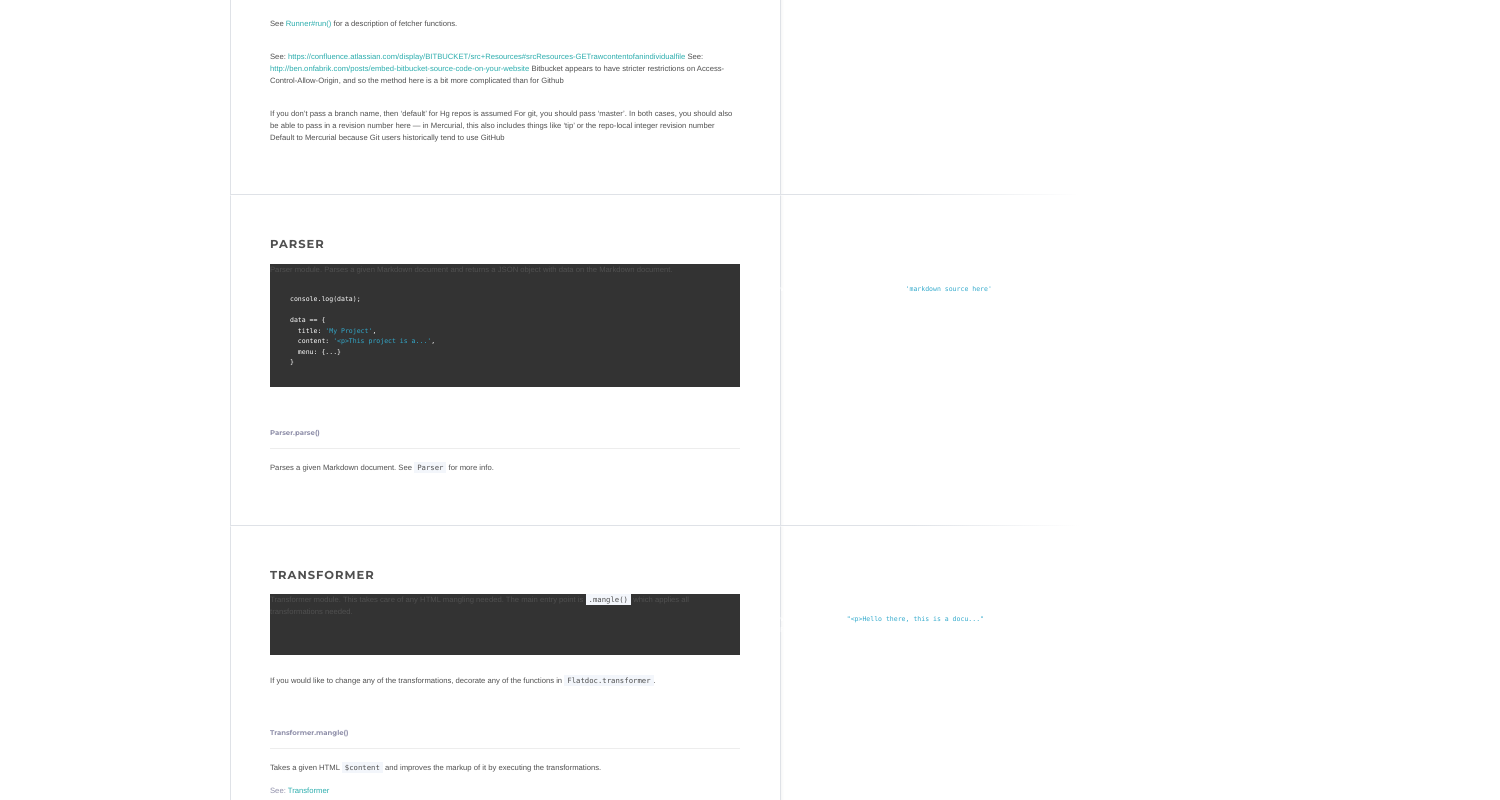
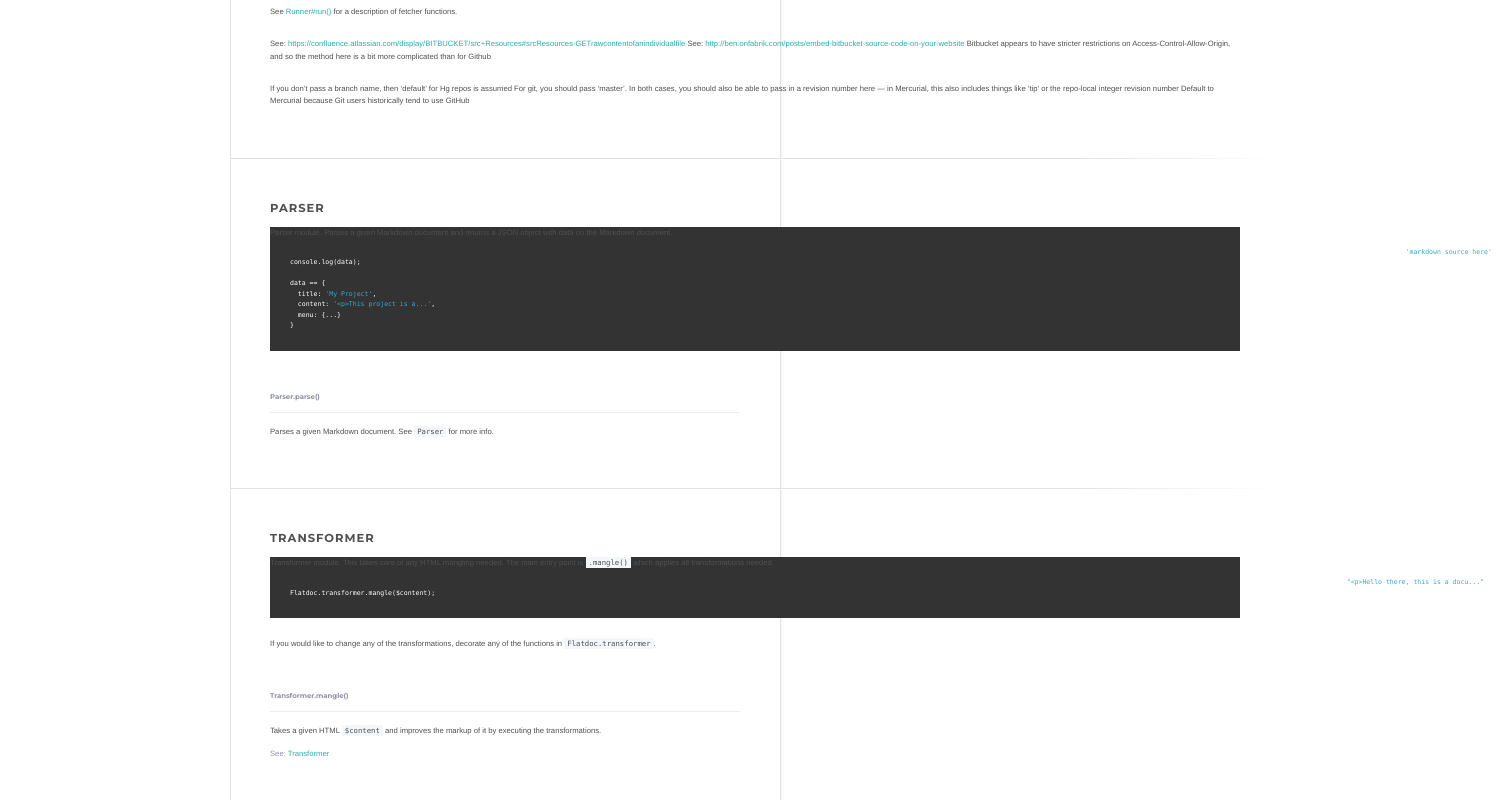
Before and after one commit to dparlevliet/metrinix, a website: page docs/reference.html in a window 1280 px wide. Shown: the part 849-1649 px from the top of the page, 1500 px wide, since content can reach past the window. Drawn offline with Linux system fonts and the light colour scheme.

Commit message:
adjusted style

```diff
--- a/docs/theme-white/style.css
+++ b/docs/theme-white/style.css
@@ -517,11 +517,11 @@ body.no-literate .content pre > code:hover::-webkit-scrollbar-thumb {
     box-shadow: inset 780px 0 #fff, inset 781px 0 #dfe2e7, inset 790px 0 5px -10px rgba(0,0,0,0.1);
   }
 }
-@media (min-width: 1181px) {
+@media (min-width: 1180px) {
   body:not(.no-literate) .content {
     padding-left: 0;
     padding-right: 0;
-    width: 1180px;
+    width: 1130px;
     max-width: none;
   }
   body:not(.no-literate) .content > p,
@@ -535,87 +535,7 @@ body.no-literate .content pre > code:hover::-webkit-scrollbar-thumb {
   body:not(.no-literate) .content > h6,
   body:not(.no-literate) .content > pre,
   body:not(.no-literate) .content > blockquote {
-    width: 1150px;
-    -webkit-box-sizing: border-box;
-    -moz-box-sizing: border-box;
-    box-sizing: border-box;
-    padding-right: 40px;
-    padding-left: 40px;
-  }
-  body:not(.no-literate) .content > h1,
-  body:not(.no-literate) .content > h2,
-  body:not(.no-literate) .content > h3 {
-    clear: both;
-    width: 100%;
-  }
-  body:not(.no-literate) .content > pre,
-  body:not(.no-literate) .content > blockquote {
-  }
-  body:not(.no-literate) .content > pre + p,
-  body:not(.no-literate) .content > blockquote + p,
-  body:not(.no-literate) .content > pre + ul,
-  body:not(.no-literate) .content > blockquote + ul,
-  body:not(.no-literate) .content > pre + ol,
-  body:not(.no-literate) .content > blockquote + ol,
-  body:not(.no-literate) .content > pre + h4,
-  body:not(.no-literate) .content > blockquote + h4,
-  body:not(.no-literate) .content > pre + h5,
-  body:not(.no-literate) .content > blockquote + h5,
-  body:not(.no-literate) .content > pre + h6,
-  body:not(.no-literate) .content > blockquote + h6 {
-    clear: both;
-  }
-  body:not(.no-literate) .content > p,
-  body:not(.no-literate) .content > ul,
-  body:not(.no-literate) .content > ol,
-  body:not(.no-literate) .content > h4,
-  body:not(.no-literate) .content > h5,
-  body:not(.no-literate) .content > h6 {
-    float: left;
-    clear: left;
-  }
-  body:not(.no-literate) .content > h4,
-  body:not(.no-literate) .content > h5,
-  body:not(.no-literate) .content > .small-heading,
-  body:not(.big-h3) body:not(.no-literate) .content > h3 {
-    margin-left: 40px;
-    width: 470px;
-    margin-bottom: 3px;
-    padding-left: 0;
-    padding-right: 0;
-  }
-  body:not(.no-literate) .content > table {
-    margin-left: 40px;
-    margin-right: 40px;
-    max-width: 470px;
-  }
-  body:not(.no-literate):not(.big-h3) .content > h3 {
-    margin-left: 40px;
-    width: 470px;
-    margin-bottom: 3px;
-    padding-left: 0;
-    padding-right: 0;
-  }
-}
-@media (min-width: 1180px) {
-  body:not(.no-literate) .content {
-    padding-left: 0;
-    padding-right: 0;
-    width: 930px;
-    max-width: none;
-  }
-  body:not(.no-literate) .content > p,
-  body:not(.no-literate) .content > ul,
-  body:not(.no-literate) .content > ol,
-  body:not(.no-literate) .content > h1,
-  body:not(.no-literate) .content > h2,
-  body:not(.no-literate) .content > h3,
-  body:not(.no-literate) .content > h4,
-  body:not(.no-literate) .content > h5,
-  body:not(.no-literate) .content > h6,
-  body:not(.no-literate) .content > pre,
-  body:not(.no-literate) .content > blockquote {
-    width: 550px;
+    width: 1050px;
     -webkit-box-sizing: border-box;
     -moz-box-sizing: border-box;
     box-sizing: border-box;
```
